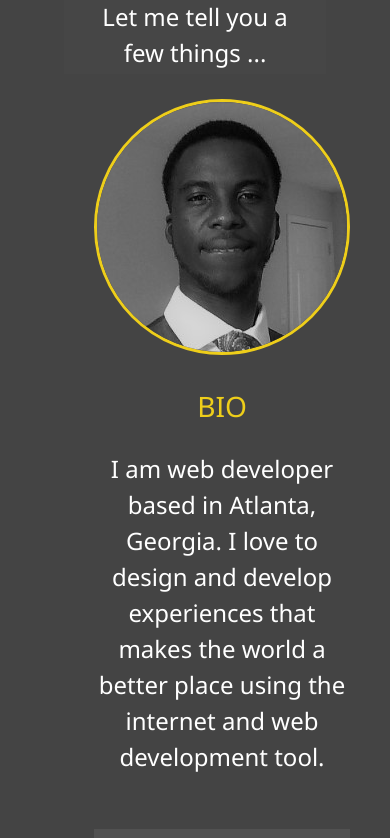
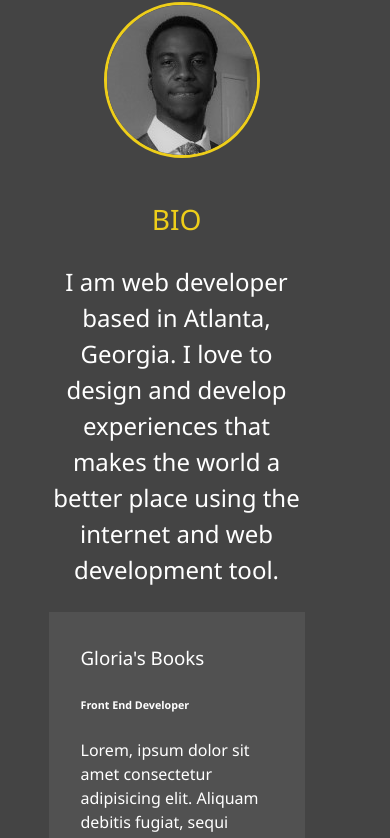
Before and after one commit to georgegbenga/portfolio, a website: page dist/about.html in a window 390 px wide. Shown: the part 254-1092 px from the top of the page. Drawn offline with Linux system fonts and the light colour scheme.

Commit message:
corrected mobile view in about page

```diff
--- a/package.json
+++ b/package.json
@@ -3,12 +3,15 @@
   "version": "1.0.0",
   "description": "responsive portfolio website",
   "main": "index.js",
+  "homepage":"https://georgegbenga.github.io/portfolio",
   "scripts": {
-    "sass": "node-sass -w scss/ -o dist/css/ --recursive"
+    "sass": "node-sass -w scss/ -o dist/css/ --recursive",
+    "deploy":"gh-pages -d dist"
   },
   "author": "Olugbenga Oduyela",
   "license": "MIT",
   "dependencies": {
+    "gh-pages": "^2.0.1",
     "node-sass": "^4.11.0"
   }
 }
--- a/scss/_config.scss
+++ b/scss/_config.scss
@@ -48,6 +48,19 @@
 
 // Media query mixins
 
+@mixin mediaxxSm {
+    @media screen and (max-width:450px) {
+        @content;
+    }
+}
+
+
+@mixin mediaxSm {
+    @media screen and (max-width:451px) and (max-width:499px) {
+        @content;
+    }
+}
+
 @mixin mediaSm{
     @media screen and (max-width:500px) {
         @content;
--- a/scss/_mobile.scss
+++ b/scss/_mobile.scss
@@ -90,3 +90,76 @@
 
 
 }
+
+// for really small screens
+
+@include mediaxxSm {
+
+    .about-info .bio-imagesm {
+        transform: translateX(-35px)    ;
+        -webkit-transform: translateX(-35px)    ;
+        -moz-transform: translateX(-35px)    ;
+        -ms-transform: translateX(-35px)    ;
+        -o-transform: translateX(-35px)    ;
+}
+
+    .about-info .bio-image {
+    visibility: hidden;
+}
+
+    .about-info .bio-imagesm {
+        visibility: visible;
+     }
+}
+
+// For smaller screen smart phones
+
+@include mediaxSm {
+    main {
+        text-align: center;
+
+        &#home h1, &#about h1 {
+            font-size: 2.1rem;
+        }
+
+        &#home h2, &#about h2 {
+            font-size: 1.2rem;
+        }
+
+        .lg-heading {
+            line-height: 1.5;
+            margin-bottom: 1.5rem;
+        }
+
+        .sm-heading {
+            line-height: 1.5;
+            margin-bottom: 2rem;
+        }
+    }
+
+    .menu-nav {
+        & .nav-link {
+            font-size: 1.5rem;
+        }
+
+    }
+
+    .menu-branding {
+
+        .portrait {
+            background: url('../img/me_xsmall.jpg');
+            width: 100px;
+            height: 100px;
+        }
+    }
+
+    .trans {
+        transform: translate(-40px,-90px)    ;
+        -webkit-transform: translate(-40px,-90px)    ;
+        -moz-transform: translate(-40px,-90px)    ;
+        -ms-transform: translate(-40px,-90px)    ;
+        -o-transform: translate(-40px,-90px)    ;
+}
+
+
+}
--- a/scss/main.scss
+++ b/scss/main.scss
@@ -61,7 +61,7 @@
 }
 
 main {
-    padding: 4rem;
+    padding: 10vh 15vw;
     // height: 100%;
     min-height: calc(100vh - 60px);
     // background: red;
@@ -88,6 +88,10 @@
     }
 }
 
+// #about{
+//     padding: 10vh 5vw;
+// }
+
 
 .about-info {
     display: grid;
@@ -100,7 +104,8 @@
     margin: 0 30px;
 
 
-    .bio-image {
+
+    .bio-image,{
         grid-area: bioimage;
         margin: auto;
         border-radius: 50%;
@@ -113,10 +118,24 @@
         justify-content: center;
     }
 
+    .bio-imagesm {
+        visibility: hidden;
+        grid-area: bioimage;
+        border-radius: 50%;
+        ;
+        -webkit-border-radius: 50%;
+        -moz-border-radius: 50%;
+        -ms-border-radius: 50%;
+        -o-border-radius: 50%;
+        border: $secondary-color 3px solid;
+        margin: 0 auto;
+    }
+
     .bio {
         grid-area: bio;
         font-size: 1.5rem;
         justify-content: center;
+
         // margin-right: 30px;
     }
 
@@ -138,6 +157,7 @@
         border-bottom: $secondary-color 5px solid;
         // justify-content: center;
         text-align: left;
+        margin-bottom: 1rem;
     }
 }
 
```
Also changed, not shown: dist/about.html, dist/css/main.css, dist/img/me_xsmall.jpg (added), 1 other file.
